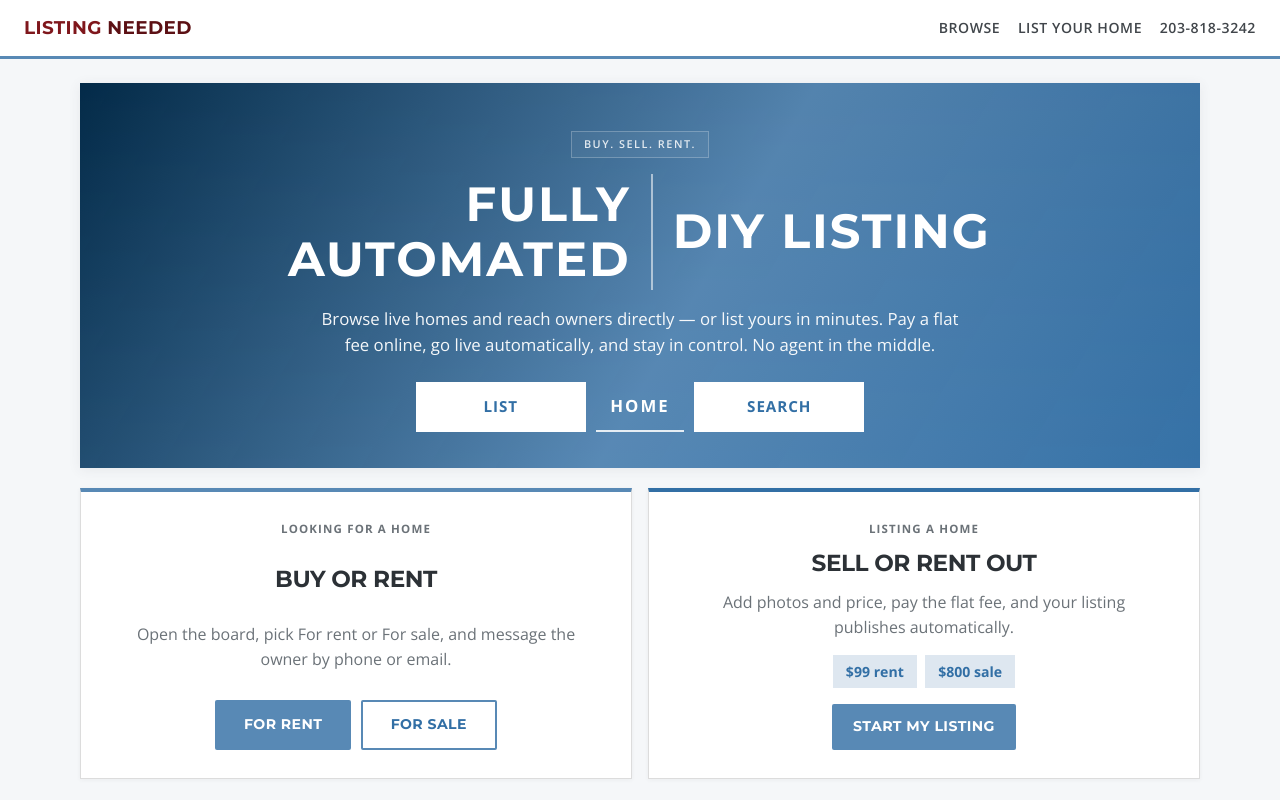
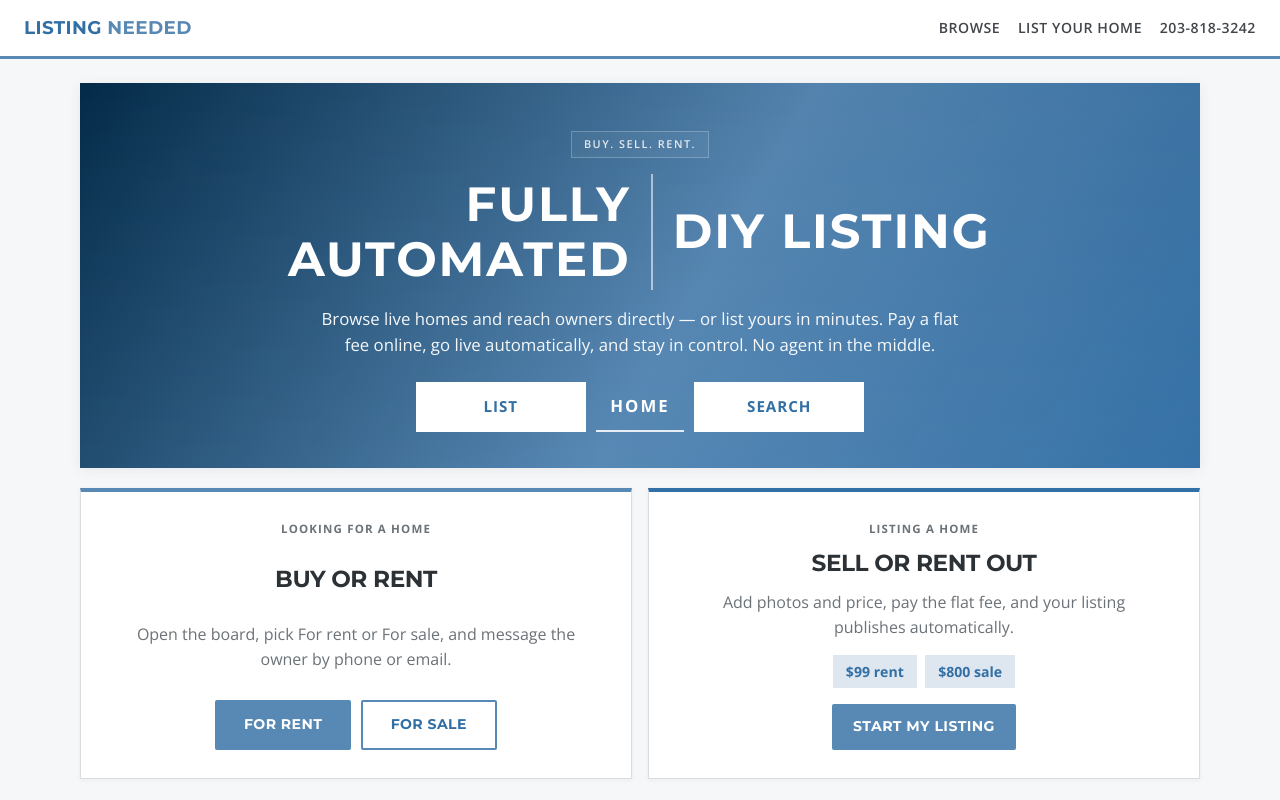
Before and after one commit to bureauficoaacredit-debug/listingneeded, a React (Vite) app: page / in a window 1280 px wide. Shown: the top 800 px of the page. Built offline with nearby package versions, Linux system fonts and the light colour scheme; no server answers; the database is empty.

Commit message:
restore: blue Listing Needed logo (v5 look)
Remove red from the wordmark; keep red fee box and Realtor band. This is the v5 header brand.

```diff
--- a/src/styles/app.css
+++ b/src/styles/app.css
@@ -48,10 +48,10 @@ h1, h2, h3 {
 }
 .brand {
   font-family: "Montserrat", sans-serif; text-transform: uppercase;
-  font-weight: 700; letter-spacing: 0.02em; color: var(--flag-red); font-size: 1.15rem;
+  font-weight: 700; letter-spacing: 0.02em; color: var(--brand-dark); font-size: 1.15rem;
   text-decoration: none;
 }
-.brand span { color: var(--flag-red-dark); }
+.brand span { color: var(--brand); }
 .nav-links { display: flex; gap: 1.1rem; flex-wrap: wrap; align-items: center; }
 .nav-links a {
   color: var(--ink); font-weight: 600; font-size: 0.88rem;
```
Also changed, not shown: 1 other file (tests, documents, lock files or other folders).
